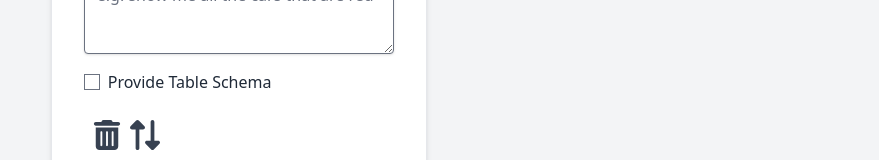
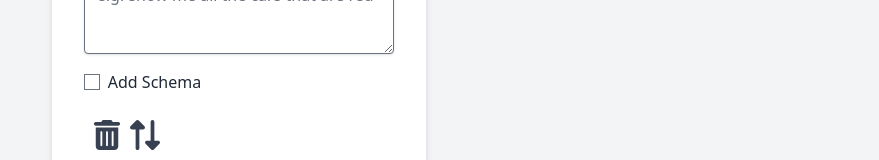
Before and after one commit to heracule/sql-translator, a Next.js app: page / in a window 1280 px wide. Shown: the part 338-498 px from the top of the page, without its empty margins (401-1280 px from the left). Built offline with nearby package versions, Linux system fonts and the light colour scheme.

Commit message:
minor naming change

```diff
--- a/pages/index.tsx
+++ b/pages/index.tsx
@@ -18,7 +18,7 @@ import { useTranslate } from "../hooks/useTranslate";
 import { toast } from "react-hot-toast";
 import LoadingDots from "../components/LoadingDots";
 import { useTheme } from "next-themes";
-import Toggle from '../components/Toggle';
+import Toggle from "../components/Toggle";
 
 interface IHistory {
   inputText: string;
@@ -66,7 +66,7 @@ export default function Home() {
   };
 
   const addHistoryEntry = (entry: IHistory) => {
-    if (history.some(({inputText}) => inputText === entry.inputText)) return
+    if (history.some(({ inputText }) => inputText === entry.inputText)) return;
     setHistory([...history, entry]);
   };
 
@@ -225,7 +225,7 @@ export default function Home() {
                 }}
                 className="mr-2"
               />
-              <label htmlFor="showTableSchema">Provide Table Schema</label>
+              <label htmlFor="showTableSchema">Add Schema</label>
             </div>
           )}
 
@@ -296,7 +296,10 @@ export default function Home() {
               {isHumanToSql ? "SQL Query" : "Human Language Query"}
             </label>
             {isHumanToSql && (
-              <Toggle isUppercase={isOutputTextUpperCase} handleSwitchText={setIsOutputTextUpperCase} />
+              <Toggle
+                isUppercase={isOutputTextUpperCase}
+                handleSwitchText={setIsOutputTextUpperCase}
+              />
             )}
 
             {isHumanToSql ? (
```
